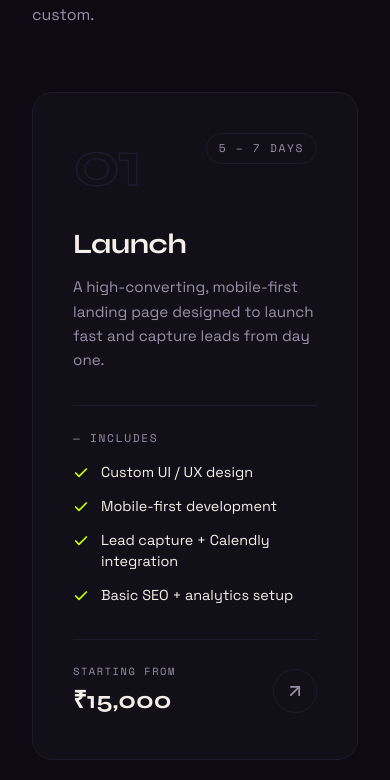
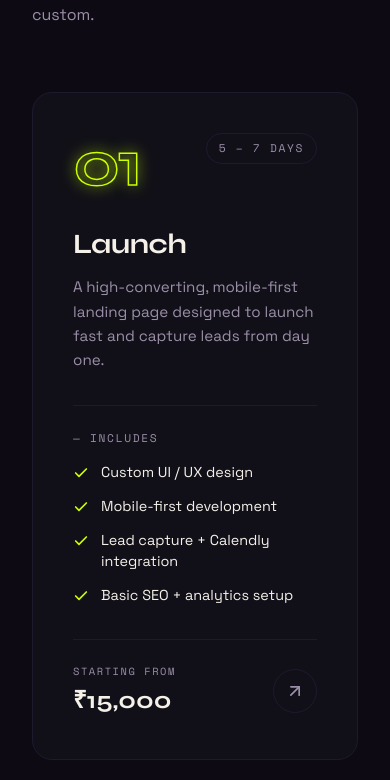
Before and after one commit to cr7ayush7-stack/ayush-studio, a React (Vite) app: page / in a window 390 px wide. Shown: the part 5206-5986 px from the top of the page. Built offline with nearby package versions, Linux system fonts and the light colour scheme.

Commit message:
make service numbers visible with neon glow on mobile

```diff
--- a/src/components/Services.tsx
+++ b/src/components/Services.tsx
@@ -107,6 +107,7 @@ function ServiceCard({ service, index }: { service: Service; index: number }) {
           }}
         >
           <span
+  className="service-number"
   style={{
     fontFamily: 'var(--font-display)',
     fontSize: '4rem',
@@ -116,6 +117,9 @@ function ServiceCard({ service, index }: { service: Service; index: number }) {
     letterSpacing: '-0.04em',
     lineHeight: 1,
     transition: 'all 0.3s ease',
+    textShadow: isHovered
+      ? '0 0 20px rgba(204, 255, 0, 0.6)'
+      : 'none',
   }}
 >
   {service.number}
@@ -567,6 +571,14 @@ export default function Services() {
       grid-template-columns: 1fr !important;
     }
   }
+
+  /* Mobile: Make numbers glow lime by default (no hover on touch) */
+  @media (max-width: 768px) {
+    .service-number {
+      -webkit-text-stroke: 1.5px #CCFF00 !important;
+      text-shadow: 0 0 15px rgba(204, 255, 0, 0.5) !important;
+    }
+  }
 `}</style>
     </section>
   )
```
Lines whose indentation alone changed are shown as unchanged.
